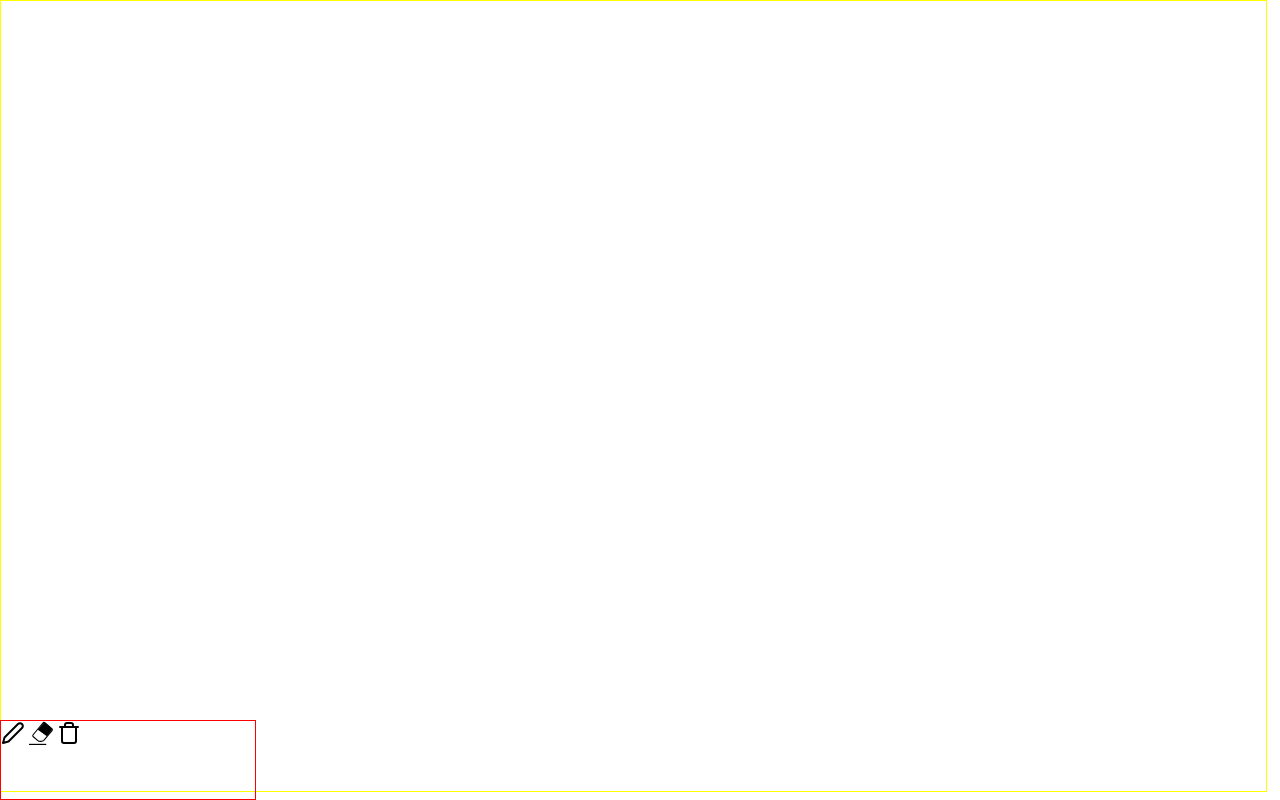
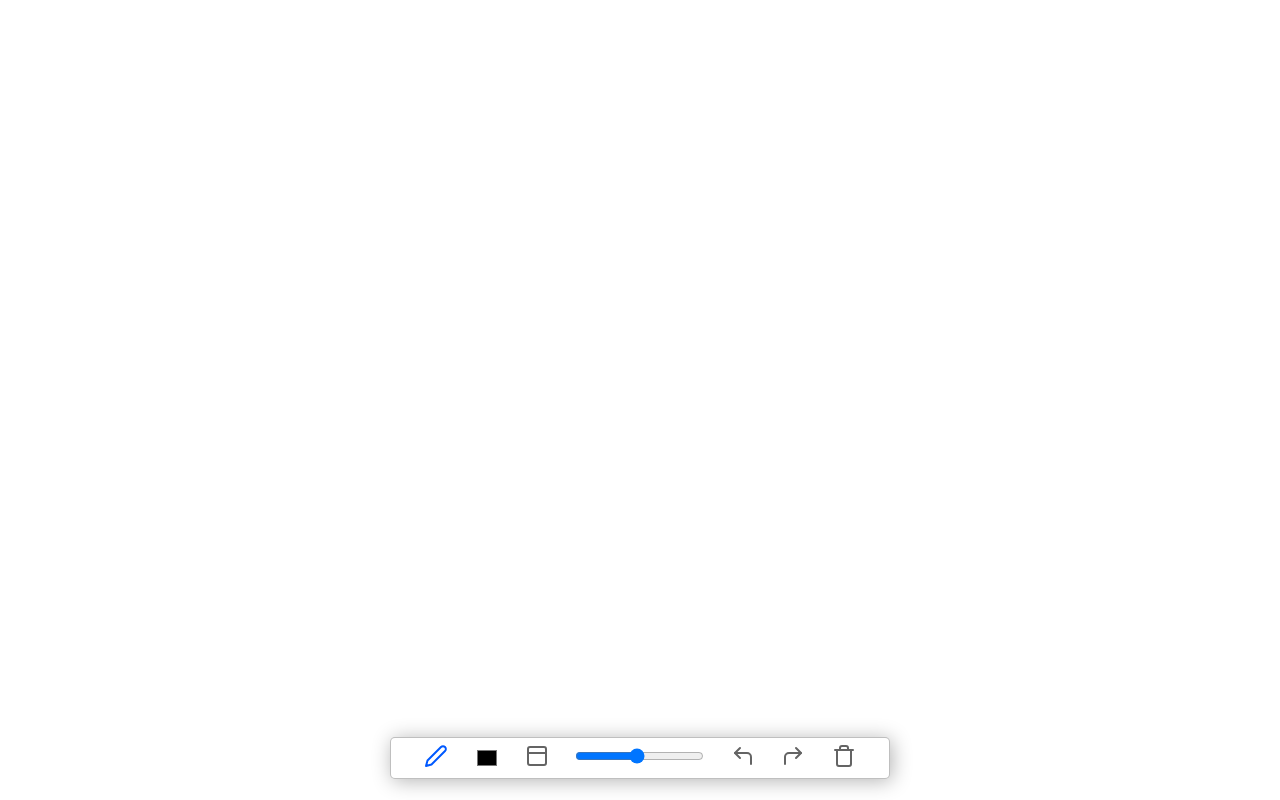
Before and after one commit to KND-Devsnest/slateboard, a plain HTML site: page public/index.html in a window 1280 px wide. Drawn offline with nearby package versions, Linux system fonts and the light colour scheme; no server answers.

Commit message:
Some enhancements Co-authored-by: Swanand Buva <swanandev@gmail.com> Co-authored-by: iHatePhysics <iHatePhysics@users.noreply.github.com>

```diff
--- a/public/index.html
+++ b/public/index.html
@@ -12,7 +12,7 @@
       >Your browser does not support HTML5 canvas!</canvas
     >
     <div class="toolbar">
-      <div></div>
+      <div id="pen" class="cta pen selected">
         <svg
           xmlns="http://www.w3.org/2000/svg"
           width="24"
@@ -29,88 +29,65 @@
             d="M17 3a2.828 2.828 0 1 1 4 4L7.5 20.5 2 22l1.5-5.5L17 3z"
           ></path>
         </svg>
+      </div>
+      <div class="cta color-pick">
+        <input id="color-picker" type="color" />
+      </div>
+      <div id="erase" class="cta erase">
         <svg
-        xmlns:dc="http://purl.org/dc/elements/1.1/"
-        xmlns:cc="http://creativecommons.org/ns#"
-        xmlns:rdf="http://www.w3.org/1999/02/22-rdf-syntax-ns#"
-        xmlns:svg="http://www.w3.org/2000/svg"
           xmlns="http://www.w3.org/2000/svg"
-        xmlns:sodipodi="http://sodipodi.sourceforge.net/DTD/sodipodi-0.dtd"
-        xmlns:inkscape="http://www.inkscape.org/namespaces/inkscape"
           width="24"
           height="24"
-        viewBox="0 0 511.99999 511.99999"
-        id="svg2"
-        version="1.1"
-        inkscape:version="0.91 r13725"
-        sodipodi:docname="EraserIcon.svg"
-        inkscape:export-filename="C:\Users\Malice\Dropbox\MyCode.Work\EraserIcon_16.png"
-        inkscape:export-xdpi="2.8125"
-        inkscape:export-ydpi="2.8125"
+          viewBox="0 0 24 24"
+          fill="none"
+          stroke="currentColor"
+          stroke-width="2"
+          stroke-linecap="round"
+          stroke-linejoin="round"
+          class="feather feather-sidebar"
         >
-        <g
-          inkscape:label="Layer 1"
-          inkscape:groupmode="layer"
-          id="layer1"
-          transform="translate(0,-540.36219)"
+          <rect x="3" y="3" width="18" height="18" rx="2" ry="2"></rect>
+          <line x1="3" y1="9" x2="21" y2="9"></line>
+        </svg>
+      </div>
+      <div class="slider-container">
+        <input id="thickness" type="range" min="1" max="20" value="1" />
+      </div>
+      <div class="cta undo" onclick="undoDraw()">
+        <svg
+          xmlns="http://www.w3.org/2000/svg"
+          width="24"
+          height="24"
+          viewBox="0 0 24 24"
+          fill="none"
+          stroke="currentColor"
+          stroke-width="2"
+          stroke-linecap="round"
+          stroke-linejoin="round"
+          class="feather feather-corner-up-left"
         >
-          <path
-            style="
-              opacity: 1;
-              fill: none;
-              fill-opacity: 1;
-              stroke: #000000;
-              stroke-width: 24;
-              stroke-linejoin: miter;
-              stroke-miterlimit: 4;
-              stroke-dasharray: none;
-              stroke-dashoffset: 0;
-              stroke-opacity: 1;
-            "
-            d="m 338.76367,578.92612 148.25878,123.01999 c 12.78743,10.61057 14.53806,29.44624 3.92517,42.23243 L 312.10496,959.64465 c -17.3194,15.8938 -96.44756,23.22811 -117.54045,2.99071 L 91.97017,876.25805 C 79.259029,865.55614 77.432098,846.81181 88.044982,834.02562 L 296.52482,582.85324 c 10.61288,-12.78619 29.45142,-14.53769 42.23885,-3.92712 z"
-            id="rect4136"
-            inkscape:connector-curvature="0"
-            sodipodi:nodetypes="sssccssss"
-          ></path>
-          <rect
-            style="
-              opacity: 1;
-              fill: #000000;
-              fill-opacity: 1;
-              stroke: none;
-              stroke-width: 16;
-              stroke-linejoin: miter;
-              stroke-miterlimit: 4;
-              stroke-dasharray: none;
-              stroke-dashoffset: 0;
-              stroke-opacity: 1;
-            "
-            id="rect4138"
-            width="367.39352"
-            height="25.711227"
-            x="0.13772964"
-            y="1027.0753"
-          ></rect>
-          <path
-            style="
-              opacity: 1;
-              fill: #000000;
-              fill-opacity: 1;
-              stroke: none;
-              stroke-width: 16;
-              stroke-linejoin: miter;
-              stroke-miterlimit: 4;
-              stroke-dasharray: none;
-              stroke-dashoffset: 0;
-              stroke-opacity: 1;
-            "
-            d="m 344.97498,582.49293 135.37673,115.03875 c 12.6466,10.74667 14.39592,29.76299 3.92221,42.6375 L 381.24318,866.81692 187.35744,725.83714 303.2416,586.33378 c 10.60501,-12.76652 29.08678,-14.58751 41.73338,-3.84085 z"
-            id="rect4156"
-            inkscape:connector-curvature="0"
-            sodipodi:nodetypes="sssccss"
-          ></path>
-        </g>
+          <polyline points="9 14 4 9 9 4"></polyline>
+          <path d="M20 20v-7a4 4 0 0 0-4-4H4"></path>
         </svg>
+      </div>
+      <div class="cta redo" onclick="redoDrawing()">
+        <svg
+          xmlns="http://www.w3.org/2000/svg"
+          width="24"
+          height="24"
+          viewBox="0 0 24 24"
+          fill="none"
+          stroke="currentColor"
+          stroke-width="2"
+          stroke-linecap="round"
+          stroke-linejoin="round"
+          class="feather feather-corner-up-right"
+        >
+          <polyline points="15 14 20 9 15 4"></polyline>
+          <path d="M4 20v-7a4 4 0 0 1 4-4h12"></path>
+        </svg>
+      </div>
+      <div class="cta trash" onclick="clearCanvas()">
         <svg
           xmlns="http://www.w3.org/2000/svg"
           width="24"
@@ -129,6 +106,7 @@
           ></path>
         </svg>
       </div>
+    </div>
     <script src="https://cdn.socket.io/4.0.1/socket.io.min.js"></script>
     <script src="./main.js"></script>
   </body>
--- a/public/main.js
+++ b/public/main.js
@@ -1,53 +1,145 @@
-var socket;
+var socket,
+  URL = "http://localhost:8000";
+let drawings = [];
+socket = io.connect(URL);
+socket.on("hi", (data) => {
+  drawings = data;
+  reDraw();
+});
+
+socket.on("someonesMouseMoved", (data) => {
+  drawings.push(data);
+  reDraw();
+});
+
+document.oncontextmenu = () => false;
 
 const canvas = document.getElementById("canvas");
 const ctx = canvas.getContext("2d");
 
-// canvas.width = document.body.width;
-// canvas.height = document.body.height;
+const penThickness = document.getElementById("thickness");
+const colorPicker = document.getElementById("color-picker");
 
-let drawings = [];
-// socket = io.connect("http://localhost:8000");
-// socket.on("hi", (data) => {
-//   drawings = data;
-//   draw();
-// });
+canvas.height = window.innerHeight;
+canvas.width = window.innerWidth;
+// const socket = io("http://localhost:3000");
+// socket.on("init", handleInit);
+let painting = false;
+let penSize = 10;
+let penColor = "black";
+let redo_drawings = [];
+let currentDrawing = [];
 
-// socket.on("someonesMouseMoved", (data) => {
-//   drawings.push(data);
-//   draw();
-// });
+penThickness.value = penSize;
 
-let painting = false;
+function changePenSize(e) {
+  console.log(e);
+  penSize = e.target.value;
+}
 
+function redoDrawing() {
+  // We have to redo only one stroke
+  if (redo_drawings.length > 0) {
+    painting = true;
+    reDraw(redo_drawings[redo_drawings.length - 1]);
+    painting = false;
+    ctx.beginPath();
+    drawings.push(redo_drawings.pop());
+  }
+}
+
+function undoDraw() {
+  redo_drawings.push(drawings.pop()); //save values in redo array
+  console.log(drawings);
+  ctx.clearRect(0, 0, canvas.width, canvas.height);
+  drawings.forEach((el, inx) => {
+    painting = true;
+    reDraw(el);
+    painting = false;
+    ctx.beginPath();
+  });
+  ctx.strokeStyle = penColor;
+  ctx.lineWidth = penSize;
+}
+
+function clearCanvas() {
+  ctx.clearRect(0, 0, canvas.width, canvas.height);
+  drawings = [];
+  redo_drawings = [];
+}
+
+function reDraw(currentDrawing) {
+  if (!painting) return;
+  console.log(currentDrawing["thickness"]);
+  ctx.strokeStyle = currentDrawing["color"];
+  ctx.lineWidth = currentDrawing["thickness"];
+  currentDrawing["points"].forEach(({ x, y }, inx) => {
+    ctx.lineCap = "round";
+    ctx.lineTo(x, y);
+    ctx.stroke();
+    ctx.beginPath();
+    ctx.moveTo(x, y);
+  });
+}
+
+/*
+// Example
+currentDrawing = {
+    points: [{x: , y: }, {x: , y: }, {x: , y: } ... ],
+    strokeColor: 'red',
+    strokeWidth: 12
+}
+*/
 function startPosition(e) {
   painting = true;
+  currentDrawing = { points: [], thickness: penSize, color: penColor };
   draw(e);
 }
+
 function endPosition() {
   painting = false;
   ctx.beginPath();
+  console.log(currentDrawing);
+  drawings.push(currentDrawing);
 }
-
 function draw(e) {
   if (!painting) return;
-  ctx.lineWidth = 0;
+  ctx.lineWidth = penSize;
   ctx.lineCap = "round";
   ctx.lineTo(e.clientX, e.clientY);
-  ctx.strokeStyle = "black";
+  ctx.strokeStyle = penColor;
+  ctx.stroke();
   ctx.beginPath();
-  ctx.stroke();
   ctx.moveTo(e.clientX, e.clientY);
-  drawings.push({ x: e.clientX, y: e.clientY });
-  console.log(drawings);
+  //currentDrawing.push({ x: e.clientX, y: e.clientY });
+  currentDrawing["points"].push({ x: e.clientX, y: e.clientY });
+  //   console.log(drawings);
 }
 
 canvas.addEventListener("mousedown", startPosition);
 canvas.addEventListener("mouseup", endPosition);
 canvas.addEventListener("mousemove", draw);
 
+penThickness.addEventListener("change", (e) => changePenSize(e));
+colorPicker.addEventListener("change", (e) => {
+  penColor = e.target.value;
+  painting = false;
+});
+
 function handleInit(msg) {
   console.log(msg);
 }
 
-document.oncontextmenu = () => false;
+window.addEventListener("resize", (event) => {
+  reDraw();
+});
+
+document.getElementById("pen").addEventListener("click", () => {
+  document.getElementById("pen").classList.toggle("selected");
+  document.getElementById("erase").classList.toggle("selected");
+});
+
+document.getElementById("erase").addEventListener("click", () => {
+  document.getElementById("pen").classList.toggle("selected");
+  document.getElementById("erase").classList.toggle("selected");
+});
--- a/public/styles.css
+++ b/public/styles.css
@@ -29,16 +29,74 @@ body {
 }
 
 .canvas {
-  width: 99%;
+  width: 100%;
   height: 99%;
-  border: 1px solid yellow;
+  cursor: crosshair;
+}
+
+/* Toolbar */
+* {
+  margin: 0;
+  padding: 0;
+}
+
+body {
+  height: 100vh;
+  width: 100vw;
+}
+
+.container {
+  position: relative;
+  width: 100%;
+  height: 100%;
 }
 
 .toolbar {
   position: absolute;
   bottom: 0;
-  margin: 0 auto;
-  height: 10%;
-  width: 20%;
-  border: 1px solid red;
+  left: 50%;
+  transform: translate(-50%, -50%);
+  width: 500px;
+  height: 40px;
+  border-radius: 5px;
+  overflow: hidden;
+  background: #ffffff;
+  border: 1px solid rgba(0, 0, 0, 0.25);
+  box-sizing: border-box;
+  box-shadow: 2px 2px 20px rgba(0, 0, 0, 0.3);
+  display: flex;
+  align-items: center;
+  padding: 20px;
+  justify-content: space-around;
 }
+
+.cta {
+  /* margin-right: 20px; */
+  transition: all ease 0.2s;
+  color: rgb(100, 100, 100);
+}
+
+/* .erase {
+  transform: rotate(90deg);
+} */
+
+.cta:hover {
+  color: rgb(0, 89, 255);
+}
+.cta:active {
+  transform: scale(0.94);
+}
+.slider-container {
+  /* margin-right: 20px; */
+}
+#color-picker {
+  outline: none;
+  border: none;
+  background: transparent;
+  width: 24px;
+  height: 24px;
+}
+
+.selected {
+  color: rgb(0, 89, 255);
+}
```
Lines whose indentation alone changed are shown as unchanged.
